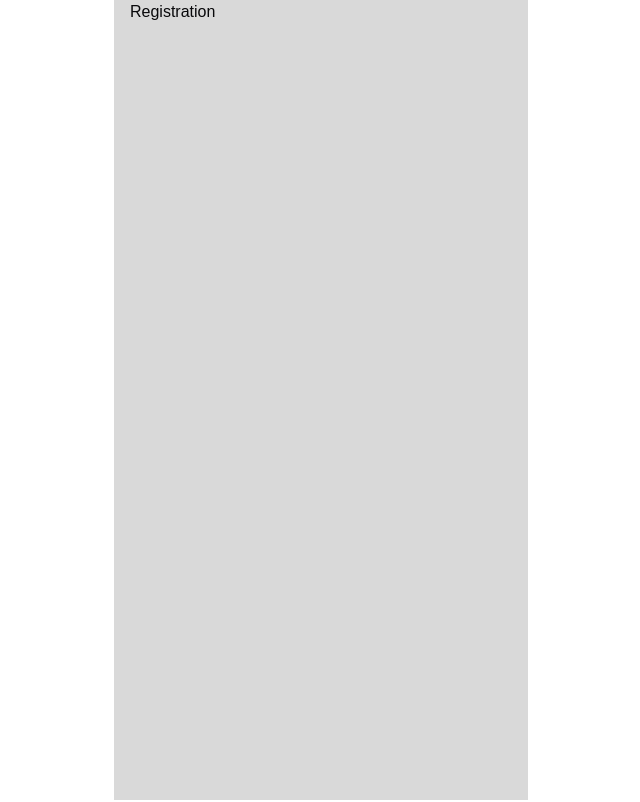
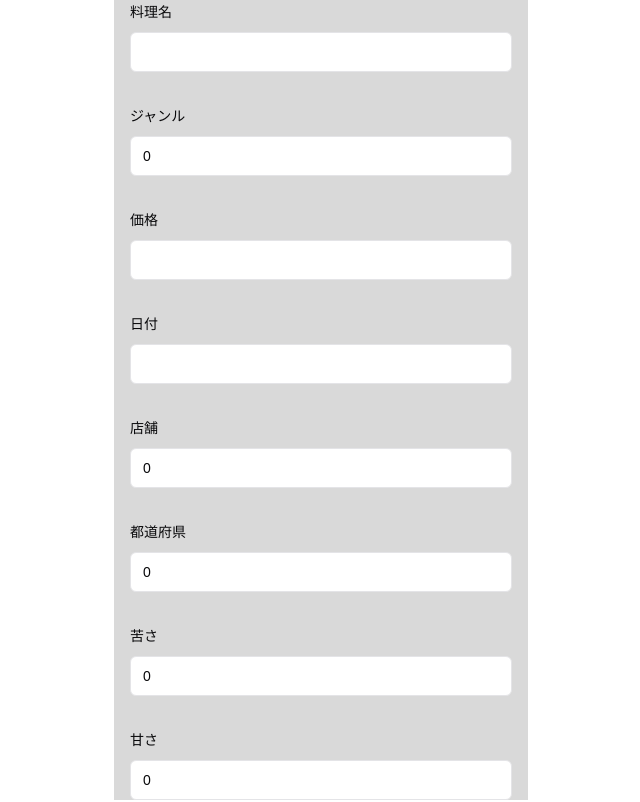
Before and after one commit to u5u5u5u/matcha_log, a Next.js app: page /registration in a window 1280 px wide. Shown: the top 802 px of the page, without its empty margins (319-959 px from the left). Built offline with nearby package versions, Linux system fonts and the light colour scheme.

Commit message:
登録form形だけ

```diff
--- a/src/app/registration/page.tsx
+++ b/src/app/registration/page.tsx
@@ -1,8 +1,108 @@
+"use client";
+
+import { zodResolver } from "@hookform/resolvers/zod";
+import { useForm } from "react-hook-form";
+import { z } from "zod";
+
+import { Button } from "@/components/ui/button";
+import {
+  Form,
+  FormControl,
+  FormField,
+  FormItem,
+  FormLabel,
+  FormMessage,
+} from "@/components/ui/form";
+import { Input } from "@/components/ui/input";
+
+const formSchema = z.object({
+  name: z.string(),
+  genre: z.number(),
+  price: z.number(),
+  date: z.string(),
+  shop: z.number(),
+  prefecture: z.number(),
+  bitterness: z.number(),
+  sweetness: z.number(),
+  richness: z.number(),
+});
+
 const Registration = () => {
+  const form = useForm<z.infer<typeof formSchema>>({
+    resolver: zodResolver(formSchema),
+    defaultValues: {
+      name: "",
+      genre: 0,
+      date: "",
+      shop: 0,
+      prefecture: 0,
+      bitterness: 0,
+      sweetness: 0,
+      richness: 0,
+    },
+  });
+
+  function onSubmit(values: z.infer<typeof formSchema>) {
+    console.log(values);
+  }
+
+  const formFields: Array<{
+    name:
+      | "name"
+      | "genre"
+      | "price"
+      | "date"
+      | "shop"
+      | "prefecture"
+      | "bitterness"
+      | "sweetness"
+      | "richness";
+    label: string;
+    type?: string;
+    placeholder?: string;
+  }> = [
+    { name: "name", label: "料理名" }, // Input
+    { name: "genre", label: "ジャンル" }, // Select
+    { name: "price", label: "価格" }, // Input
+    { name: "date", label: "日付" }, // Date Picker
+    { name: "shop", label: "店舗" }, // Combobox
+    { name: "prefecture", label: "都道府県" }, // Select
+    { name: "bitterness", label: "苦さ" }, // Slider
+    { name: "sweetness", label: "甘さ" }, // Slider
+    { name: "richness", label: "濃さ" }, // Slider
+  ];
+
   return (
-    <div>
-      <h1>Registration</h1>
-    </div>
+    <Form {...form}>
+      <form onSubmit={form.handleSubmit(onSubmit)} className="space-y-8">
+        {formFields.map((field) => (
+          <FormField
+            key={field.name}
+            control={form.control}
+            name={field.name}
+            render={({ field: inputField }) => (
+              <FormItem>
+                <FormLabel>{field.label}</FormLabel>
+                <FormControl>
+                  <Input
+                    type={field.type ?? "text"}
+                    placeholder={field.placeholder}
+                    {...inputField}
+                  />
+                </FormControl>
+                <FormMessage />
+              </FormItem>
+            )}
+          />
+        ))}
+        <Button
+          type="submit"
+          className="text-secondary-950 font-bold bg-primary-400 hover:bg-primary-500"
+        >
+          登録
+        </Button>
+      </form>
+    </Form>
   );
 };
 
--- a/src/components/ui/floatButton.tsx
+++ b/src/components/ui/floatButton.tsx
@@ -4,7 +4,7 @@ const FloatButton = () => {
   return (
     <Link
       href="/registration"
-      className="fixed right-5 bottom-5 z-[9999] block bg-primary-400 text-white w-12 h-12 text-center leading-[50px] text-2xl rounded-full shadow-md hover:bg-primary-600"
+      className="fixed right-5 bottom-5 z-[9999] block bg-primary-400 text-white w-12 h-12 text-center leading-[50px] text-2xl rounded-full shadow-md hover:bg-primary-500"
     >
       ＋
     </Link>
```
